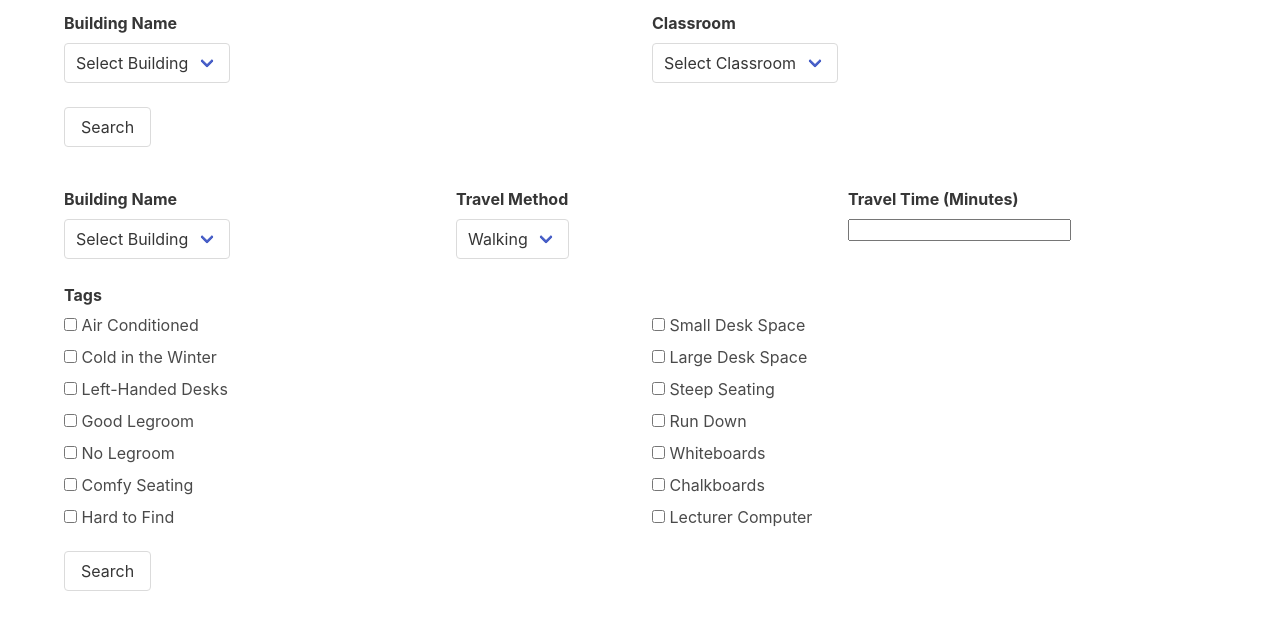
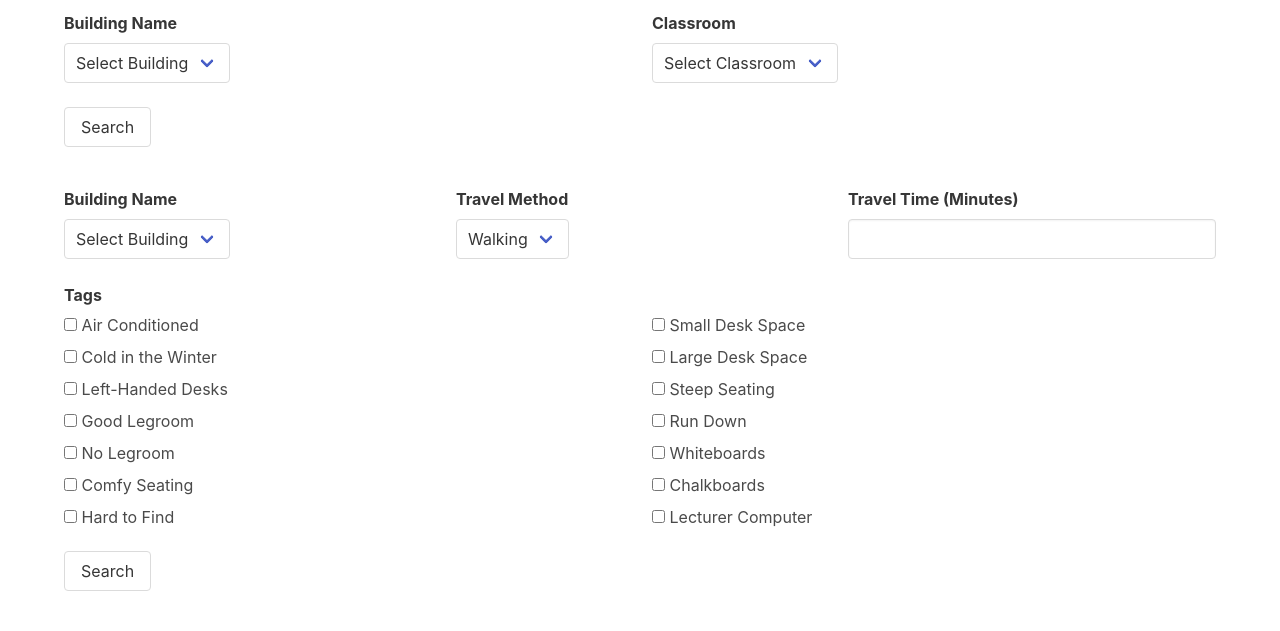
Before and after one commit to Iune/CS411Project, a Flask app: page / in a window 1280 px wide. Shown: the part 121-752 px from the top of the page. Run offline with Flask 2, Linux system fonts and the light colour scheme; data that the repository does not hold is empty; some libraries are stand-ins or nearby versions.

```diff
--- a/templates/index-bulma.html
+++ b/templates/index-bulma.html
@@ -84,7 +84,7 @@
 				<div class="column">
 					<div class="field">
 						<label class="label">Travel Time (Minutes)</label>
-						<input name="travelTime" id="travelTime"></input>
+						<input class="input" name="travelTime" id="travelTime"></input>
 					</div>
 				</div>
 			</div>
```
